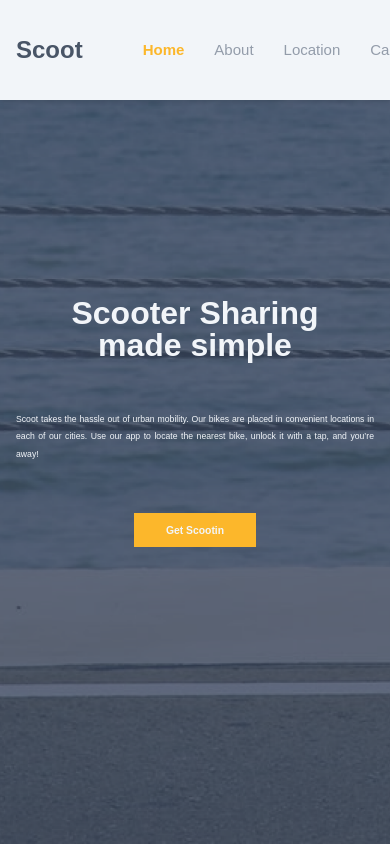
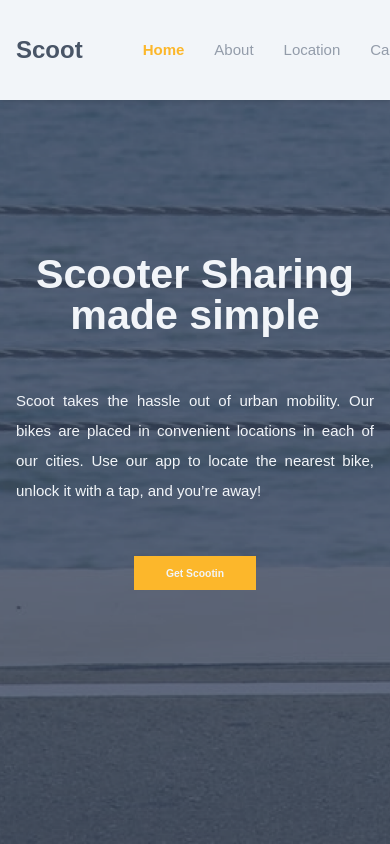
Before and after one commit to Dawood-Ahmed19/ScootIn-, a React (Vite) app: page /Home in a window 390 px wide. Shown: the top 844 px of the page. Built offline with nearby package versions, Linux system fonts and the light colour scheme.

Commit message:
Fix: Fixed Responsiveness

```diff
--- a/src/App.css
+++ b/src/App.css
@@ -36,13 +36,13 @@ p {
 
 h1 {
   cursor: default;
-  font-size: clamp(1.88rem, calc(1.31rem + 2.83vw), 3.5rem);
+  font-size: clamp(2.5rem, calc(2.15rem + 1.74vw), 3.5rem);
   font-family: var(--spacemono-font);
 }
 
 h2 {
   cursor: default;
-  font-size: clamp(1.56rem, calc(1.06rem + 2.5vw), 3rem);
+  font-size: clamp(2rem, calc(1.65rem + 1.74vw), 3rem);
   font-family: var(--spacemono-font);
 }
 
@@ -184,7 +184,7 @@ header {
 .details > p {
   position: relative;
   color: var(--snow-white);
-  font-size: clamp(0.5rem, calc(0.33rem + 0.87vw), 1rem);
+  font-size: 15px;
   text-align: justify;
   font-family: var(--LexendDeca-font);
   font-weight: 400;
@@ -286,7 +286,7 @@ section.cards--section {
 
 .usage--details > p {
   color: var(--dim-gray);
-  font-size: clamp(0.5rem, calc(0.33rem + 0.87vw), 1rem);
+  font-size: 15px;
   line-height: 1.3;
   font-family: var(--LexendDeca-font);
   text-align: justify;
@@ -406,4 +406,8 @@ section.cards--section {
   section.cards--section {
     padding-block-end: 0;
   }
+  .sec-two {
+    display: flex;
+    justify-content: flex-start;
+  }
 }
```
